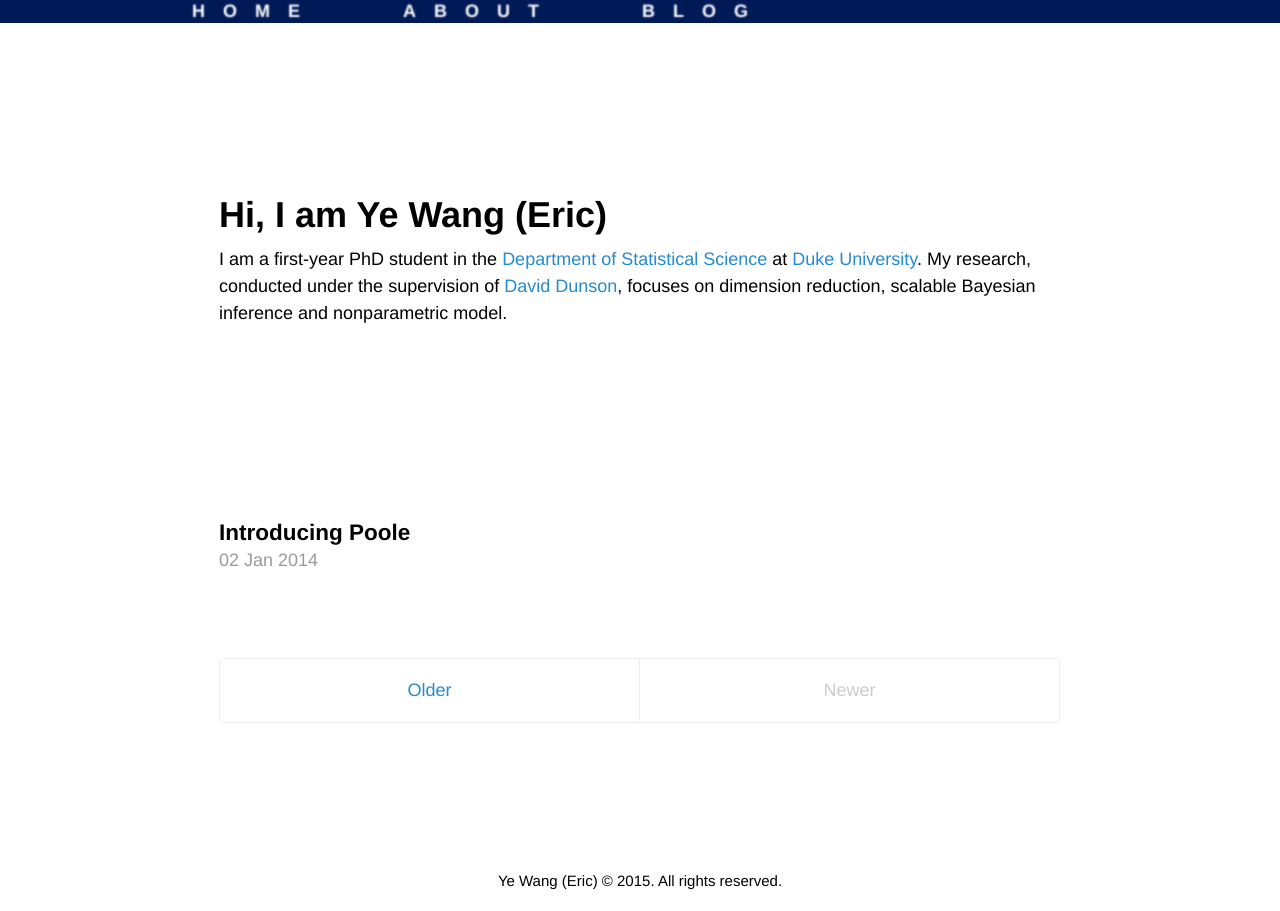
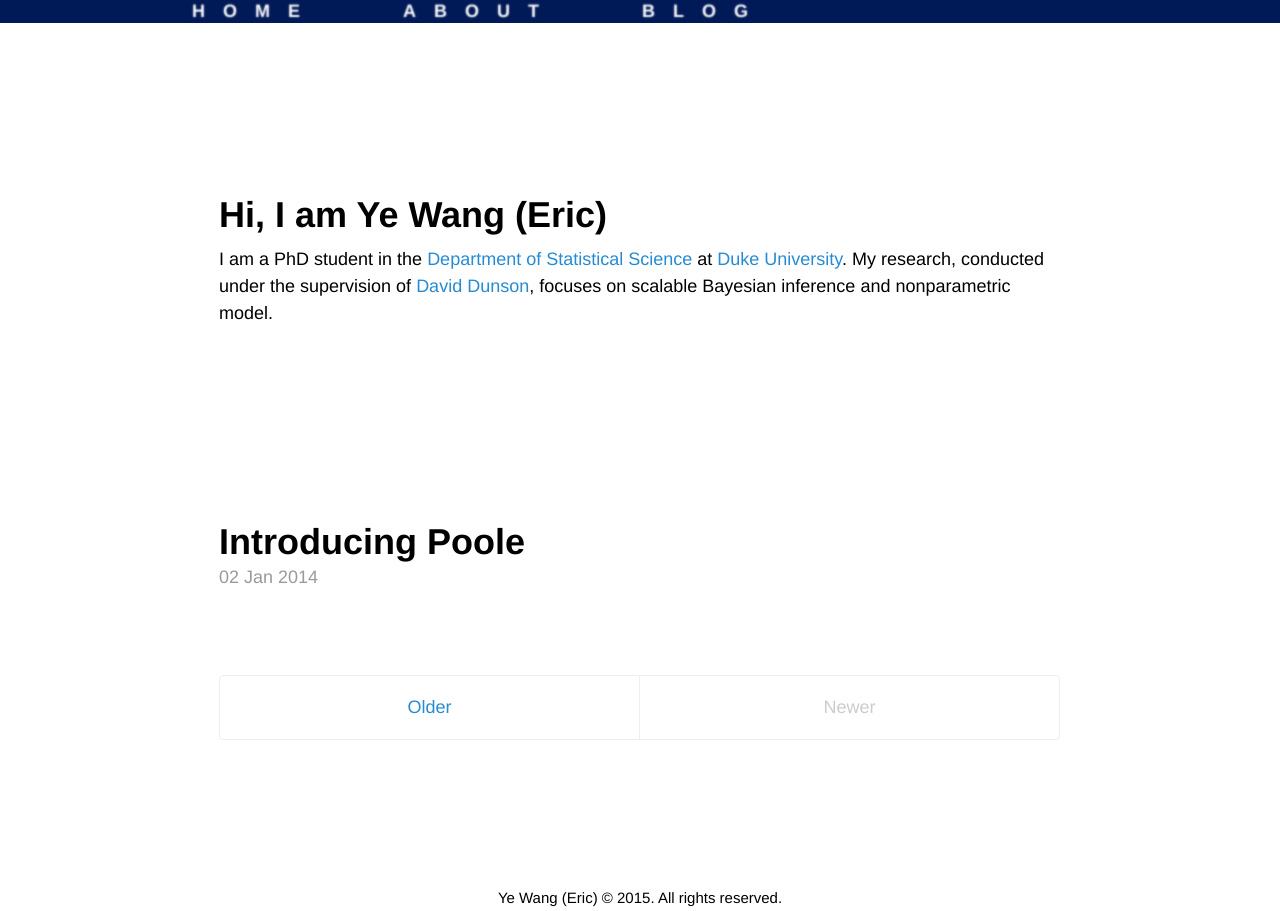
Before and after one commit to ericyewang/ericyewang.github.io, a Jekyll site: the page built from index.html, in a window 1280 px wide. Built offline with Jekyll 4.4.1, drawn with Linux system fonts in a browser that asks for light colours; the list of posts is cut into pages by our own code.

Commit message:
Update index.html

```diff
--- a/index.html
+++ b/index.html
@@ -5,19 +5,19 @@ title: Home
 
 <div class="container-home-1">
   <h1>Hi, I am Ye Wang (Eric)</h1>
-  <p>I am  a first-year PhD student in the  <a href="https://stat.duke.edu/">Department of Statistical Science</a> at <a href="http://duke.edu/">Duke University</a>. My research, conducted under the supervision of <a href="https://stat.duke.edu/~dunson/">David Dunson</a>,
-focuses on dimension reduction, scalable Bayesian inference and nonparametric model.</p>
+  <p>I am a PhD student in the <a href="https://stat.duke.edu/">Department of Statistical Science</a> at <a href="http://duke.edu/">Duke University</a>. My research, conducted under the supervision of <a href="https://stat.duke.edu/~dunson/">David Dunson</a>,
+focuses on scalable Bayesian inference and nonparametric model.</p>
   </div>
 
 <div class="container-home-1">
 <div class="posts">
   {% for post in paginator.posts %}
   <article class="post">
-    <h3 class="post-title">
+    <h1 class="post-title">
       <a href="{{ site.baseurl }}{{ post.url }}">
         {{ post.title }}
       </a>
-    </h3>
+    </h1>
 
     <time datetime="{{ post.date | date_to_xmlschema }}" class="post-date">{{ post.date | date_to_string }}</time>
   </article>
```
